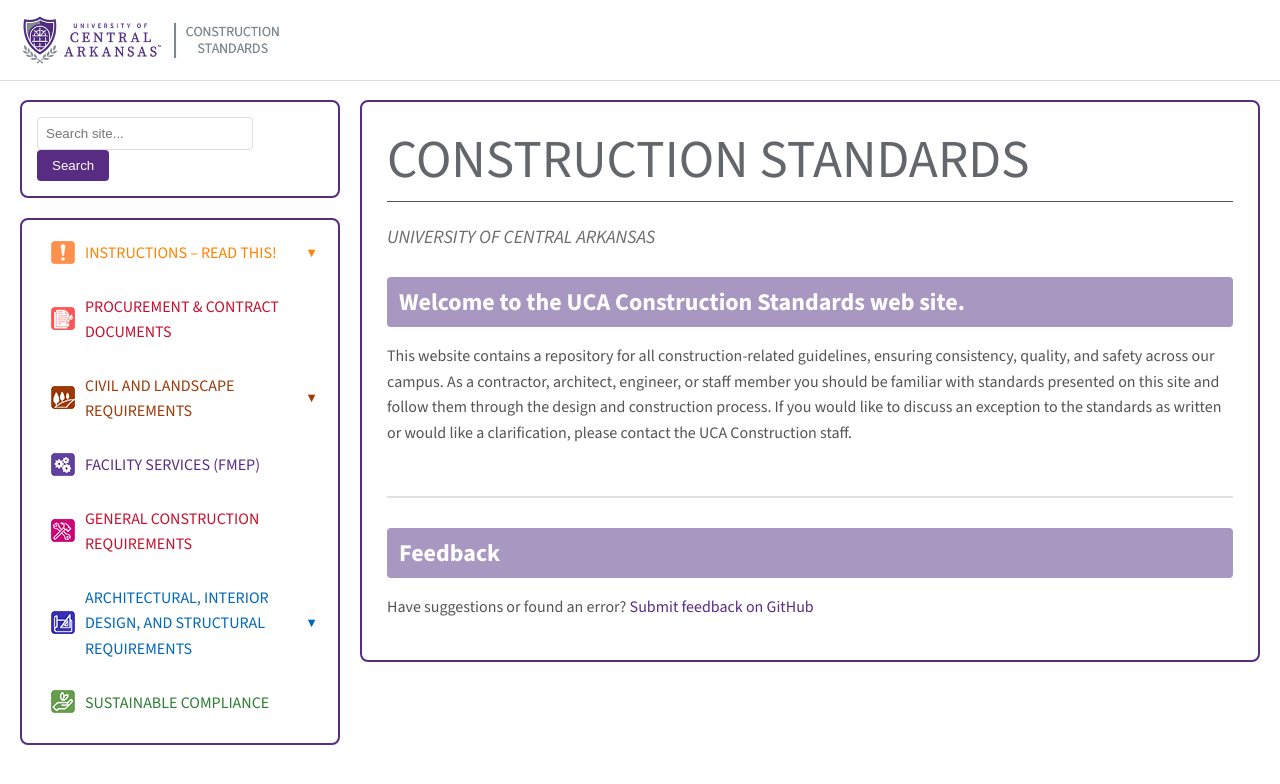
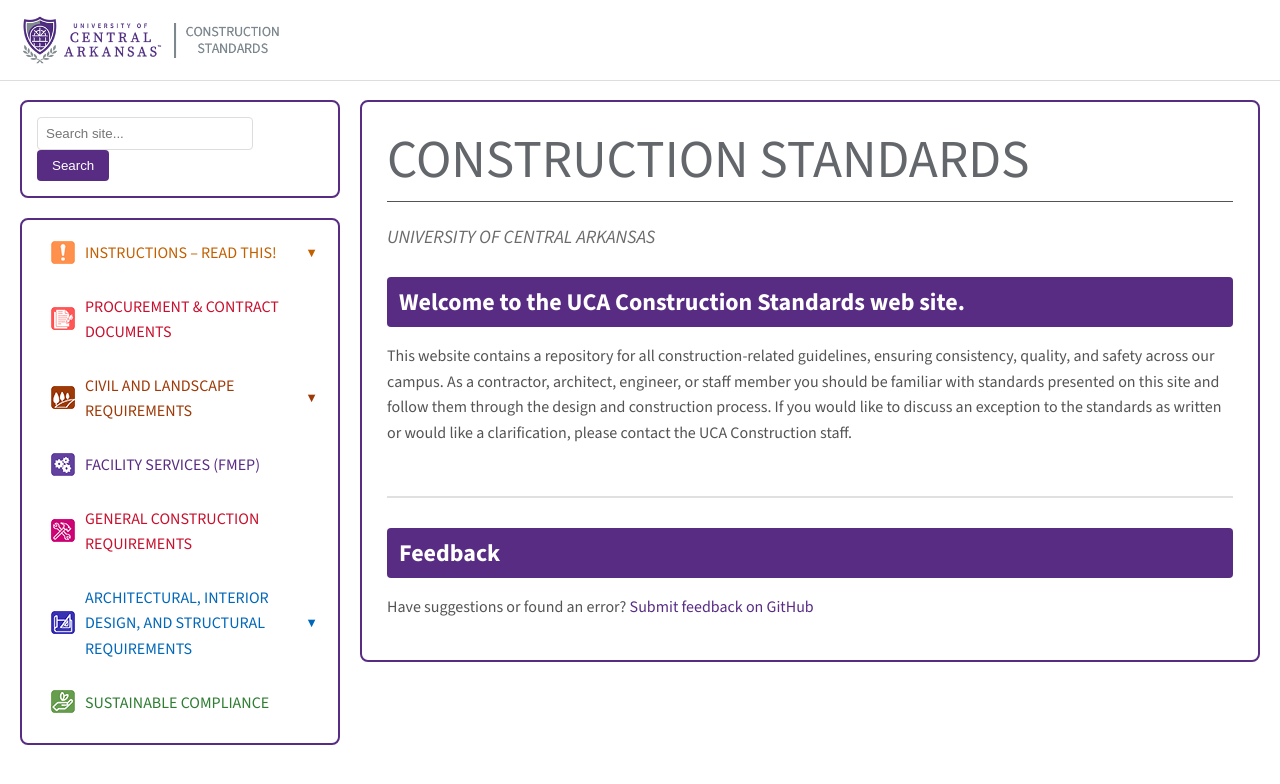
Before and after one commit to AMRJacob/UCA-Construction-Standards-CMS, a Jekyll site: the page built from index.md, in a window 1280 px wide. Shown: the top 784 px of the page. Built offline with Jekyll 4.4.1, drawn with Linux system fonts in a browser that asks for light colours; a script that is not in the unit is left out.

Commit message:
Update default.html

```diff
--- a/_layouts/default.html
+++ b/_layouts/default.html
@@ -21,10 +21,10 @@
       --uca-gray: #63666a;
       --fire-red: #c8102e;
       --plumbing-blue: #0067b9;
-      --hvac-orange: #ff8200;
+      --hvac-orange: #c25f00; /* Darkened from #ff8200 for WCAG AA contrast */
       --site-green: #00a651;
       --sustainable-green: #2e7d32;
-      --soft-purple-banner: #a897c0;
+      --soft-purple-banner: #582C83; /* Official UCA purple */
       --body-text-gray: #545454;
       --subheading-gray: #6b6b6b;
       --civil-rust: #9d3a08;
@@ -197,7 +197,7 @@
 
     /* Hover Effect - Left border matches text color */
     .sidebar nav a[href*="instructions"]:hover {
-        background-color: rgba(255, 130, 0, 0.1);
+        background-color: rgba(194, 95, 0, 0.1);
         border-left-color: var(--hvac-orange) !important;
     }
     .sidebar nav a[href*="procurement"]:hover {
@@ -209,7 +209,7 @@
         border-left-color: var(--civil-rust) !important;
     }
     .sidebar nav a[href*="facility-services"]:hover {
-        background-color: rgba(75, 46, 131, 0.1);
+        background-color: rgba(88, 44, 131, 0.1);
         border-left-color: var(--uca-purple) !important;
     }
     .sidebar nav a[href*="general-construction"]:hover {
```
Also changed, not shown: other parts of _layouts/default.html (+1 -1 lines).
